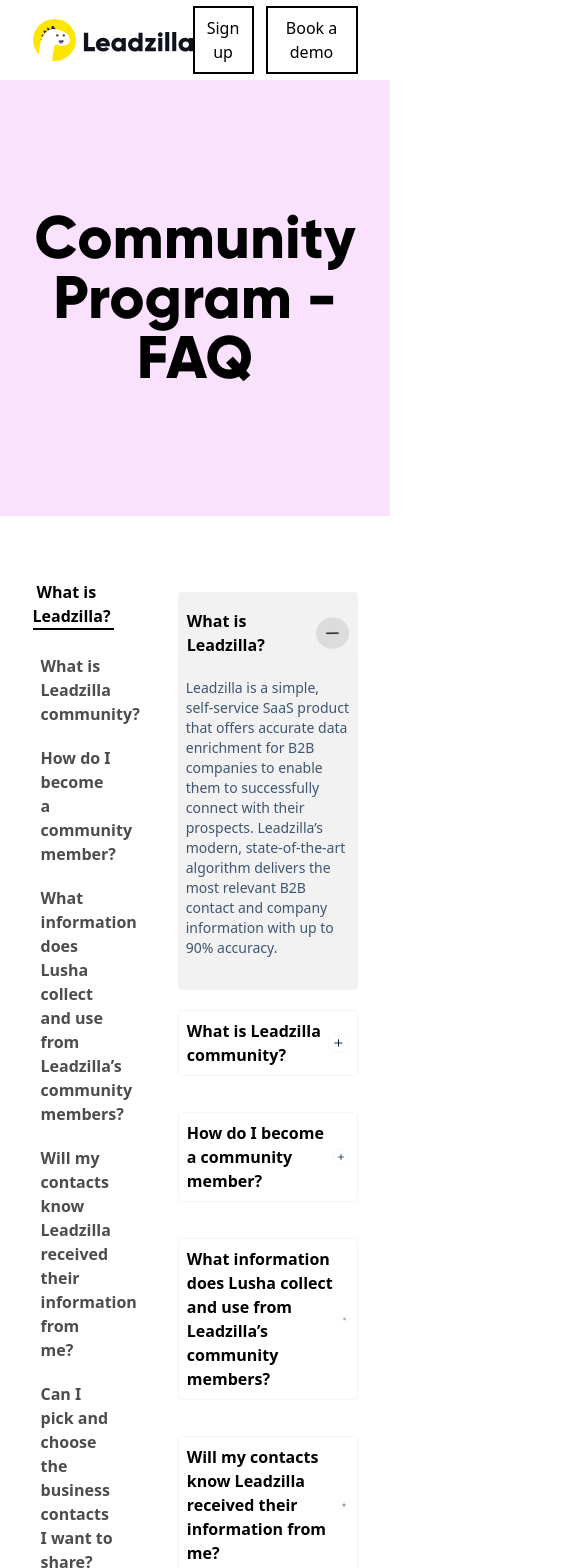
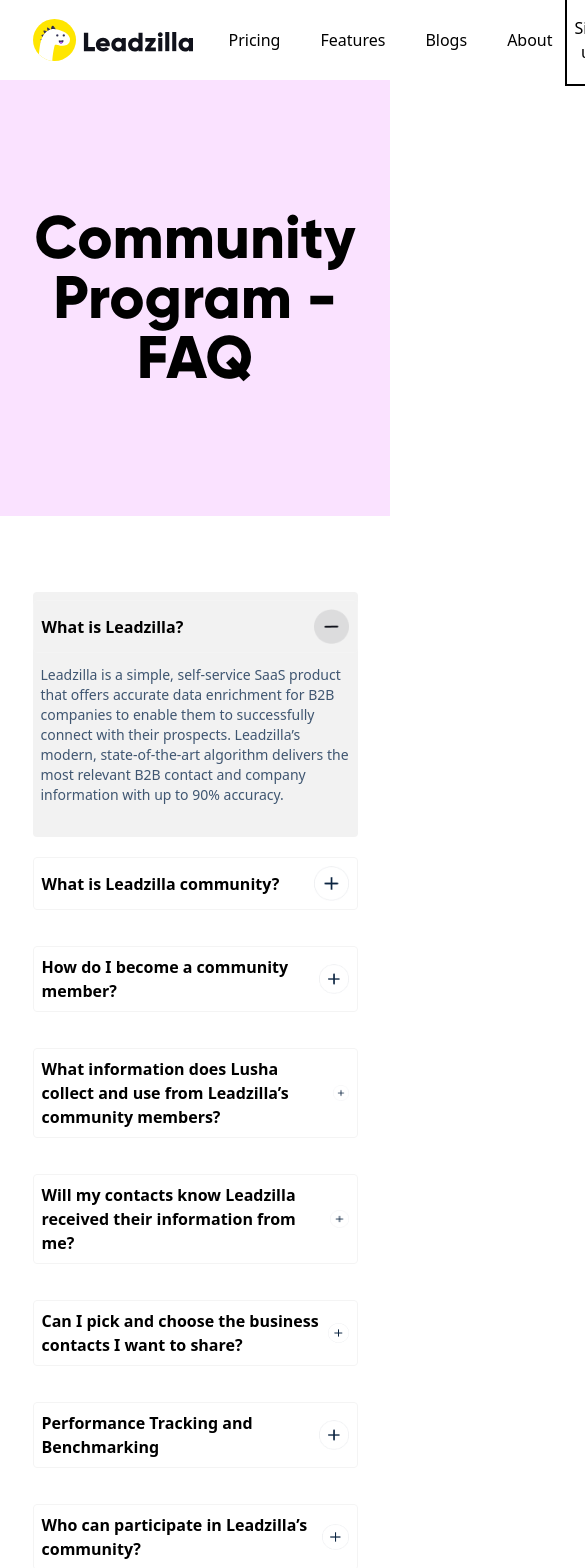
Before and after one commit to reactexcel/leadzilla, a Next.js app: page /faq in a window 390 px wide. Shown: the top 1568 px of the page, 585 px wide, since content can reach past the window. Built offline with nearby package versions, Linux system fonts and the light colour scheme.

Commit message:
worked on resposive faq pg

```diff
--- a/components/faqpage/accordiancomponent.js
+++ b/components/faqpage/accordiancomponent.js
@@ -46,7 +46,7 @@
     <div className="w-10/12 mx-auto my-16">
       <div className="flex gap-16">
         <Fade top>
-        <div className="w-1/4 text-base">
+          <div className="w-1/4 text-base sm:hidden md:hidden">
             <div className="font-extrabold border-b-2 border-black">
               <span className="ml-1">What is Leadzilla?</span>
             </div>
@@ -74,7 +74,7 @@
           </div>
         </Fade>
         <Fade bottom>
-        <div className="w-3/4">
+          <div className="w-3/4 sm:w-full md:w-full">
             <div>
               <div className="flex flex-col justify-center items-center">
                 {accrodianData.map((val, index) => {
--- a/tailwind.config.js
+++ b/tailwind.config.js
@@ -120,5 +120,9 @@
       // "more-services": "url('/images/bgimage-4.jpg')",
       // "footer-img": "url('/images/footer-img.jpg')",
     },
+    screens: {
+      sm: { max: "639px" },
+      md: { max: "767px" },
+    },
   },
 };
```
Lines whose indentation alone changed are shown as unchanged.
